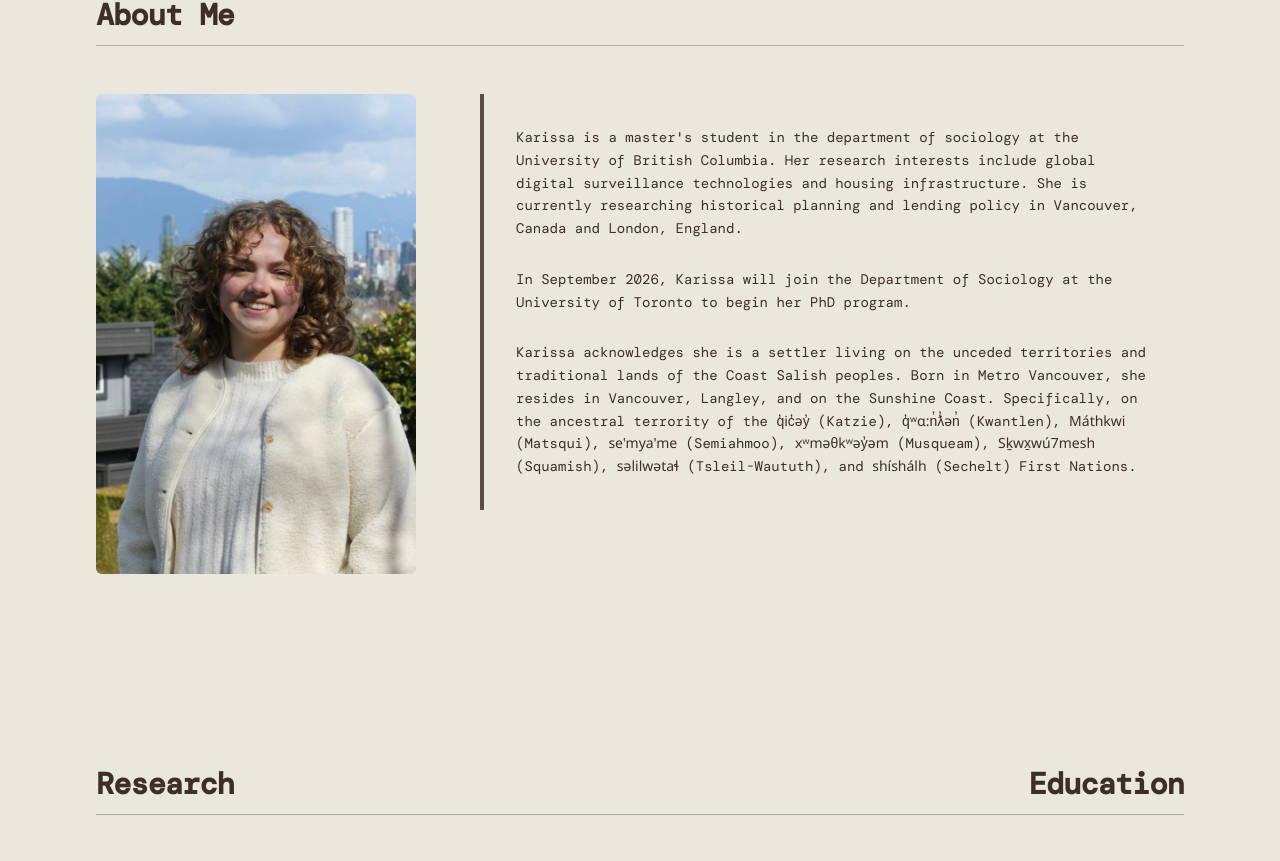
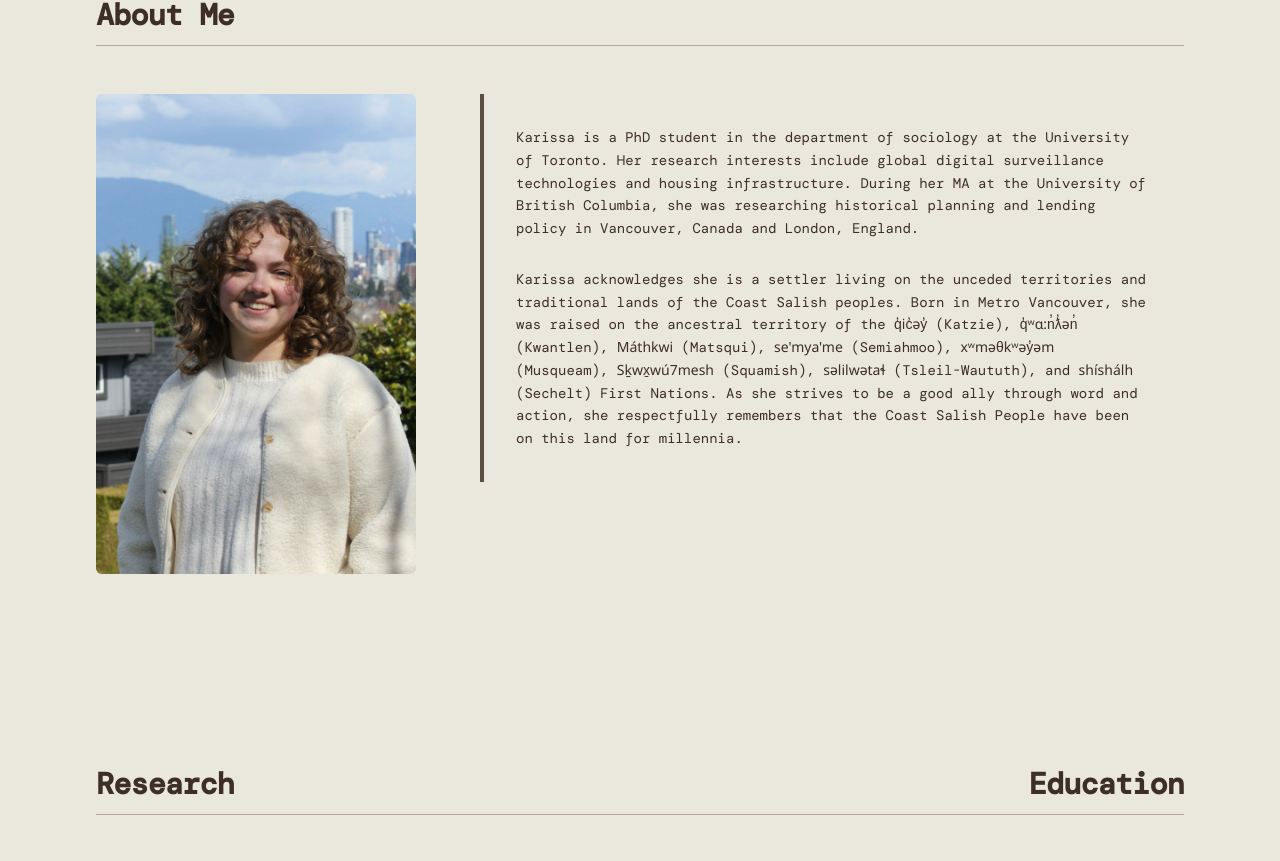
Before and after one commit to karissaketter/ProfessionalAcademic, a Next.js app in the folder academic-site/: page / in a window 1280 px wide. Shown: the part 899-1760 px from the top of the page. Built offline with nearby package versions, Linux system fonts and the light colour scheme.

Commit message:
Update bio in About.tsx

```diff
--- a/academic-site/app/components/About.tsx
+++ b/academic-site/app/components/About.tsx
@@ -39,16 +39,13 @@ const About = () => {
             }}
           >
             <p className="mb-4">
-              Karissa is a master's student in the department of sociology at the University of British Columbia. Her research interests include global digital surveillance
-              technologies and housing infrastructure. She is currently researching historical planning and lending policy in Vancouver, Canada and London, England.
-            </p>
-            <p>
-              In September 2026, Karissa will join the Department of Sociology at the University of Toronto to begin her PhD program.
+              Karissa is a PhD student in the department of sociology at the University of Toronto. Her research interests include global digital surveillance
+              technologies and housing infrastructure. During her MA at the University of British Columbia, she was researching historical planning and lending policy in Vancouver, Canada and London, England.
             </p>
             <br />
             <p>
               Karissa acknowledges she is a settler living on the unceded territories and traditional lands of the Coast Salish peoples.
-              Born in Metro Vancouver, she resides in Vancouver, Langley, and on the Sunshine Coast. Specifically, on the ancestral terrority of the{" "}
+              Born in Metro Vancouver, she was raised on the ancestral territory of the{" "}
               <span style={altStyle}>q̓ic̓əy̓</span>{" "}
                  (Katzie), <span style={altStyle}>q̓ʷɑ:n̓ƛ̓ən̓</span>{" "}
                 (Kwantlen), <span style={altStyle}>Máthkwi</span>{" "}
@@ -59,7 +56,7 @@ const About = () => {
                 (Tsleil-Waututh), and <span style={altStyle}>shíshálh</span>{" "}
                 (Sechelt)
 
-              First Nations.
+              First Nations.As she strives to be a good ally through word and action, she respectfully remembers that the Coast Salish People have been on this land for millennia.
             </p>
           </div>
           <div className="clear-both" />
@@ -81,15 +78,12 @@ const About = () => {
             style={{ borderLeft: `4px solid ${Colours.colour4}` }}
           >
             <p className="text-sm leading-relaxed" style={{ color: Colours.colour2 }}>
-              Karissa is a master's student in the department of sociology at the University of British Columbia. Her research interests include global digital surveillance
-              technologies and housing infrastructure. She is currently researching historical planning and lending policy in Vancouver, Canada and London, England.
-            </p>
-            <p className="text-sm leading-relaxed" style={{ color: Colours.colour2 }}>
-              In September 2026, Karissa will join the Department of Sociology at the University of Toronto to begin her PhD program.
+              Karissa is a PhD student in the department of sociology at the University of Toronto. Her research interests include global digital surveillance
+              technologies and housing infrastructure. During her MA at the University of British Columbia, she was researching historical planning and lending policy in Vancouver, Canada and London, England.
             </p>
             <p className="text-sm leading-relaxed" style={{ color: Colours.colour2 }}>
               Karissa acknowledges she is a settler living on the unceded territories and traditional lands of the Coast Salish peoples.
-              Born in Metro Vancouver, she resides in Vancouver, Langley, and on the Sunshine Coast. Specifically, on the ancestral terrority of the{" "}
+              Born in Metro Vancouver, she was raised on the ancestral territory of the{" "}
               <span style={altStyle}>q̓ic̓əy̓</span>{" "}
                  (Katzie), <span style={altStyle}>q̓ʷɑ:n̓ƛ̓ən̓</span>{" "}
                 (Kwantlen), <span style={altStyle}>Máthkwi</span>{" "}
@@ -100,7 +94,7 @@ const About = () => {
                 (Tsleil-Waututh), and <span style={altStyle}>shíshálh</span>{" "}
                 (Sechelt)
 
-              First Nations.
+              First Nations. As she strives to be a good ally through word and action, she respectfully remembers that the Coast Salish People have been on this land for millennia.
             </p>
           </div>
         </div>
```
